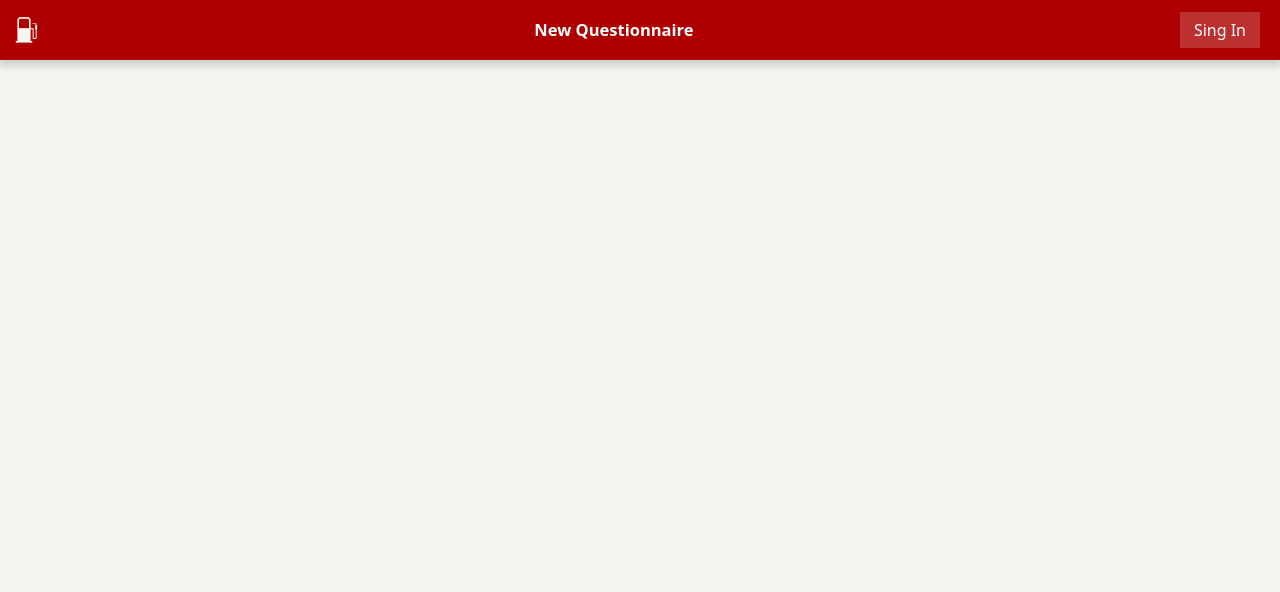
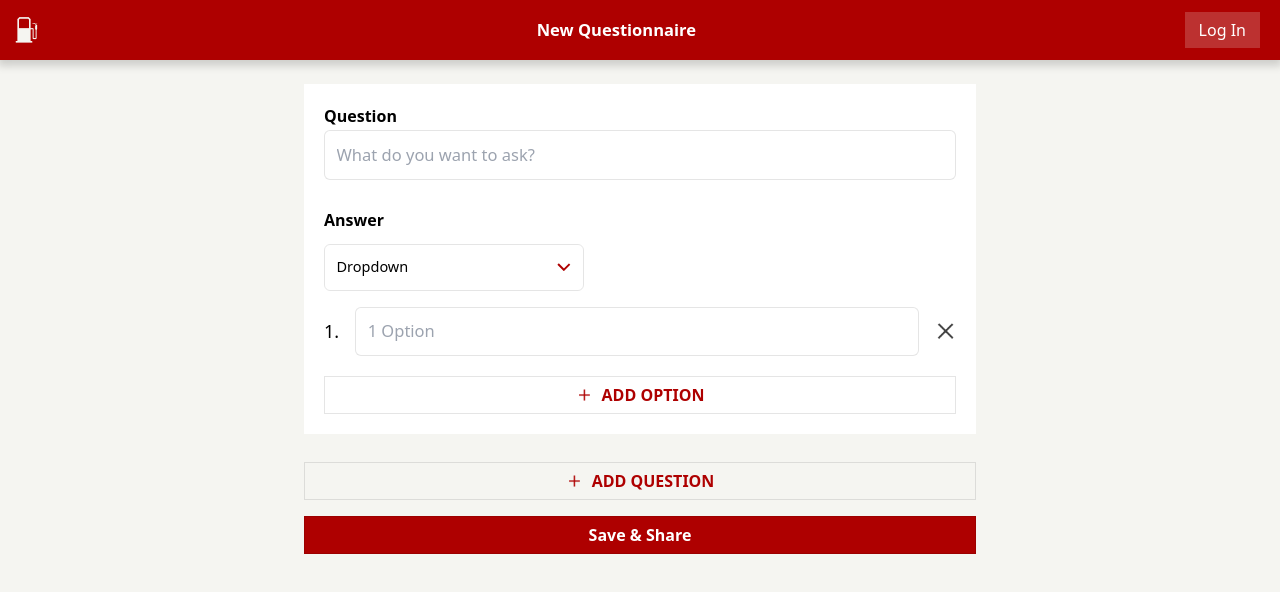
Before and after one commit to Hassan-154/fueled-practice-codeSync, a React (Vite) app: page / in a window 1280 px wide. Shown: the top 592 px of the page. Built offline with nearby package versions, Linux system fonts and the light colour scheme.

Commit message:
push to evaluation

```diff
--- a/src/components/MultiCheckBox.jsx
+++ b/src/components/MultiCheckBox.jsx
@@ -4,14 +4,12 @@ import CrossIcon from './CrossIcon';
 import Input from './Input';
 function MultiCheckBox() {
     const shouldShowImage = true;
-    const [duplicateInput, setDuplicateInput] = useState([{ id: 0 }]);
+    const [duplicateInput, setDuplicateInput] = useState([0]);
 
       const createDuplicate = () => {
-        const newId = duplicateInput.length; // Incremental ID
-        setDuplicateInput([...duplicateInput, { id: newId }]);
-        console.log("Newly added ID:", newId);
+        setDuplicateInput([...duplicateInput, {}]);
       };
-
+      console.log(duplicateInput)
   return (
      <div>
       <ul>
--- a/src/components/MultiChoice.jsx
+++ b/src/components/MultiChoice.jsx
@@ -1,35 +1,27 @@
-import React, { useState } from 'react';
+import React,{useState} from 'react'
 import Button from './Button';
 import CrossIcon from './CrossIcon';
 import Input from './Input';
+function DropDown() {
+    const shouldShowImage = true;
+    const [duplicateInput, setDuplicateInput] = useState([0]);
 
-function MultiChoice() {
-  const shouldShowImage = true;
-  const [duplicatedInputs, setDuplicatedInputs] = useState([]);
-
-  const createDuplicate = () => {
-    setDuplicatedInputs((prevInputs) => [ ...prevInputs,
-      <li key={prevInputs.length}>
-        <div className='flex items-center gap-4 mt-3.5'>
-          <input type='radio' className='w-6 h-6' />
-          <Input placeholder={prevInputs.length + ' Option'} />
-          {console.log(duplicatedInputs)}
-          <div><CrossIcon /></div>
-        </div>
-      </li>,
-    ]);
-  };
-
+      const createDuplicate = () => {
+        setDuplicateInput([...duplicateInput, {}]);
+      };
+      console.log(duplicateInput)
   return (
-    <div>
-      <ul>{duplicatedInputs}</ul>
-      <div onClick={createDuplicate}>
-        <Button customClass={'mt-5'} showImage={shouldShowImage}>
-          ADD OPTION
-        </Button>
-      </div>
+     <div>
+      <ul>
+        {duplicateInput.map((item, id) => (
+          <li key={id}>
+          <div className='flex items-center gap-4 mt-3.5'><input type='radio' className='w-6 h-6' /><Input placeholder={ id+1 +' Option'}/><CrossIcon/></div>
+          </li>
+        ))}
+      </ul>
+      <div onClick={createDuplicate}><Button customClass={'mt-5'} showImage={shouldShowImage}>ADD OPTION</Button></div>
     </div>
-  );
+  )
 }
 
-export default MultiChoice;
+export default DropDown
--- a/src/header/header.jsx
+++ b/src/header/header.jsx
@@ -9,7 +9,7 @@ function Header() {
     {/* heading */}
     <div><h1 className='font-semibold text-headerHeading'>New Questionnaire</h1></div>
     {/* login button */}
-    <div><button className='bg-header-button mr-5 py-1.5 px-3.5'>Sing In</button></div>
+    <div><button className='bg-header-button mr-5 py-1.5 px-3.5'>Log In</button></div>
     </div>
   )
 }
--- a/src/layout/Layout.jsx
+++ b/src/layout/Layout.jsx
@@ -1,11 +1,12 @@
 import React from 'react'
 import Header from '../header/Header'
 import { Outlet } from "react-router-dom";
+import Home from '../page/Home';
 function Layout() {
   return (
     <div>
     <Header/>
-    <Outlet/>
+    <Home/>
     </div>
   )
 }
```
Also changed, not shown: src/main.jsx (+2 -8 lines). Lines whose indentation alone changed are shown as unchanged.
